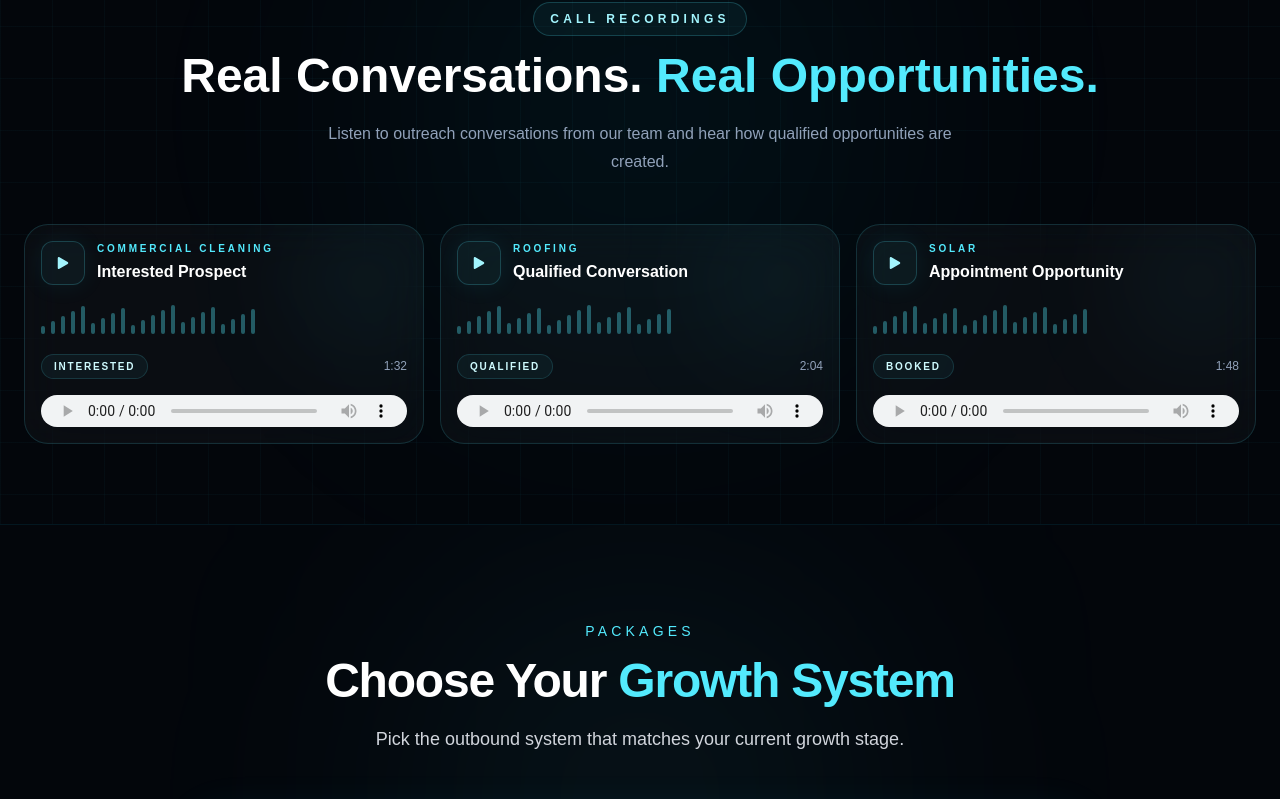
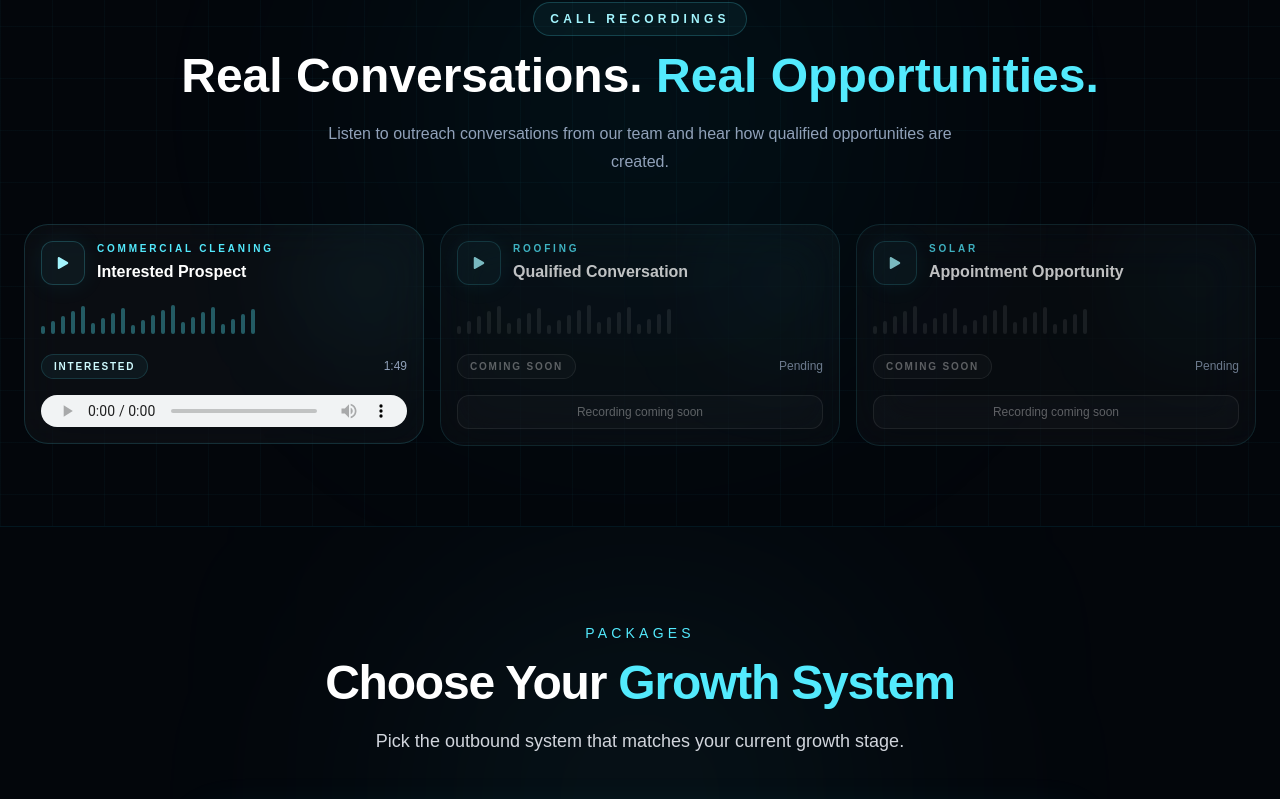
Before and after one commit to zaddyisrar/leadsrift, a Next.js app: page / in a window 1280 px wide. Shown: the part 5578-6377 px from the top of the page. Built offline with nearby package versions, Linux system fonts and the light colour scheme.

Commit message:
v1.8.2 - first cleaning call recording added

```diff
--- a/src/app/about/page.js
+++ b/src/app/about/page.js
@@ -21,7 +21,7 @@ export default function AboutPage() {
 
   name: "Tayyaba Khan",
 
-  image: "/team/tayyba.png",
+  image: "/team/Tayyaba-Khan.png",
 
   desc:
     "As the Co-Founder of LeadsRift, I specialize in helping businesses grow through strategic lead generation and high-quality appointment-setting solutions. I focus on business development, client relationships, and outreach systems that connect companies with qualified prospects. My mission is to build scalable, results-driven solutions that help our clients generate consistent growth and long-term success.",
--- a/src/components/RealConversations.jsx
+++ b/src/components/RealConversations.jsx
@@ -1,38 +1,40 @@
 "use client";
 
 import { FaPlay } from "react-icons/fa";
+import Reveal from "@/components/Reveal";
 
 const calls = [
   {
     industry: "Commercial Cleaning",
     title: "Interested Prospect",
-    duration: "1:32",
+    duration: "1:49",
     outcome: "Interested",
-    audio: "/calls/call-01.mp3",
+    audio: "/calls/Cleening-rec.mpeg",
   },
   {
     industry: "Roofing",
     title: "Qualified Conversation",
     duration: "2:04",
-    outcome: "Qualified",
-    audio: "/calls/call-02.mp3",
+    outcome: "Coming Soon",
+    audio: "",
   },
   {
     industry: "Solar",
     title: "Appointment Opportunity",
     duration: "1:48",
-    outcome: "Booked",
-    audio: "/calls/call-03.mp3",
+    outcome: "Coming Soon",
+    audio: "",
   },
 ];
 
 export default function RealConversations() {
   return (
-    <section className="relative overflow-hidden border-b border-cyan-500/10 bg-[#03060b] px-6 py-20">
+    <section className="relative overflow-hidden border-b border-cyan-500/10 bg-[#03060b] px-4 py-20 sm:px-6">
       <div className="absolute inset-0 bg-[linear-gradient(rgba(34,211,238,0.03)_1px,transparent_1px),linear-gradient(90deg,rgba(34,211,238,0.03)_1px,transparent_1px)] bg-[size:52px_52px]" />
       <div className="absolute left-1/2 top-0 h-[380px] w-[380px] -translate-x-1/2 rounded-full bg-cyan-400/10 blur-[140px]" />
 
       <div className="relative mx-auto max-w-7xl">
+        <Reveal y={24}>
           <div className="mb-12 text-center">
             <p className="mb-4 inline-flex rounded-full border border-cyan-300/20 bg-cyan-300/5 px-4 py-2 text-xs font-semibold uppercase tracking-[0.35em] text-cyan-200">
               Call Recordings
@@ -48,12 +50,18 @@ export default function RealConversations() {
               qualified opportunities are created.
             </p>
           </div>
+        </Reveal>
 
         <div className="grid gap-4 md:grid-cols-3">
-          {calls.map((call, index) => (
+          {calls.map((call, index) => {
+            const hasAudio = Boolean(call.audio);
+
+            return (
+              <Reveal key={`${call.industry}-${index}`} delay={index * 0.08} y={24}>
                 <div
-              key={index}
-              className="group relative overflow-hidden rounded-[1.5rem] border border-cyan-300/15 bg-white/[0.03] p-4 backdrop-blur-xl transition duration-300 hover:-translate-y-1 hover:border-cyan-300/35 hover:shadow-[0_0_45px_rgba(34,211,238,0.1)]"
+                  className={`group relative overflow-hidden rounded-[1.5rem] border border-cyan-300/15 bg-white/[0.03] p-4 backdrop-blur-xl transition duration-300 hover:-translate-y-1 hover:border-cyan-300/35 hover:shadow-[0_0_45px_rgba(34,211,238,0.1)] ${
+                    !hasAudio ? "opacity-75" : ""
+                  }`}
                 >
                   <div className="absolute right-0 top-0 h-28 w-28 rounded-full bg-cyan-300/10 blur-[65px]" />
 
@@ -77,7 +85,9 @@ export default function RealConversations() {
                     {[...Array(22)].map((_, i) => (
                       <span
                         key={i}
-                    className="block w-1 rounded-full bg-cyan-300/35"
+                        className={`block w-1 rounded-full ${
+                          hasAudio ? "bg-cyan-300/35" : "bg-white/10"
+                        }`}
                         style={{
                           height: `${8 + ((i * 5) % 22)}px`,
                         }}
@@ -86,18 +96,34 @@ export default function RealConversations() {
                   </div>
 
                   <div className="relative mt-5 flex items-center justify-between">
-                <span className="rounded-full border border-cyan-300/15 bg-cyan-300/5 px-3 py-1 text-[10px] font-semibold uppercase tracking-[0.18em] text-cyan-100">
+                    <span
+                      className={`rounded-full border px-3 py-1 text-[10px] font-semibold uppercase tracking-[0.18em] ${
+                        hasAudio
+                          ? "border-cyan-300/15 bg-cyan-300/5 text-cyan-100"
+                          : "border-white/10 bg-white/[0.03] text-white/45"
+                      }`}
+                    >
                       {call.outcome}
                     </span>
 
-                <span className="text-xs text-slate-400">{call.duration}</span>
+                    <span className="text-xs text-slate-400">
+                      {hasAudio ? call.duration : "Pending"}
+                    </span>
                   </div>
 
+                  {hasAudio ? (
                     <audio controls className="relative mt-4 h-8 w-full">
                       <source src={call.audio} type="audio/mpeg" />
                     </audio>
+                  ) : (
+                    <div className="relative mt-4 rounded-xl border border-white/10 bg-white/[0.03] px-4 py-2 text-center text-xs text-white/45">
+                      Recording coming soon
                     </div>
-          ))}
+                  )}
+                </div>
+              </Reveal>
+            );
+          })}
         </div>
       </div>
     </section>
```
Also changed, not shown: public/team/Tayyaba-Khan.png (renamed from public/team/Tayyba.png), 1 other file (tests, documents, lock files or other folders). Lines whose indentation alone changed are shown as unchanged.
